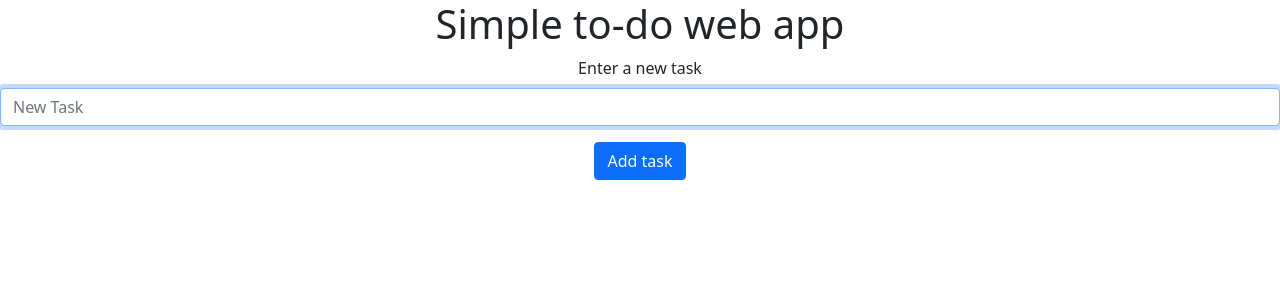
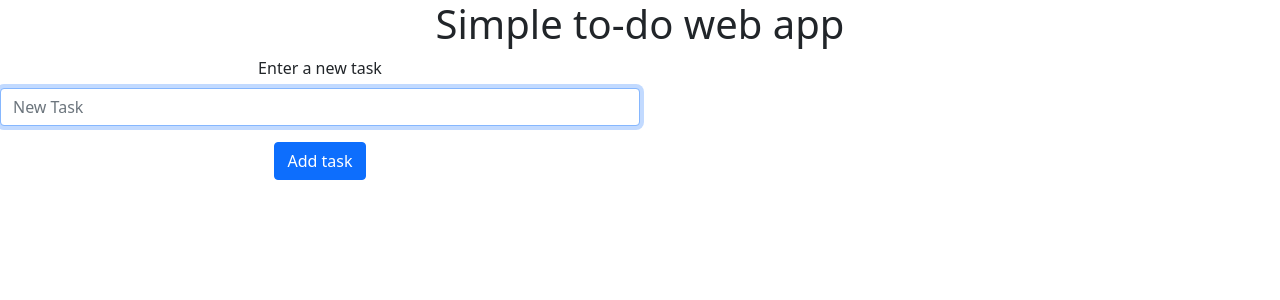
Before and after one commit to Jacks113/todo-app, a React (Create React App) app: page / in a window 1280 px wide. Shown: the top 300 px of the page. Built offline with nearby package versions, Linux system fonts and the light colour scheme.

Commit message:
css adjustment, form

```diff
--- a/src/App.css
+++ b/src/App.css
@@ -28,11 +28,6 @@
   color: #61dafb;
 }
 
-@keyframes App-logo-spin {
-  from {
-    transform: rotate(0deg);
-  }
-  to {
-    transform: rotate(360deg);
-  }
+.task-input{
+  width: 50%;
 }
--- a/src/Components/AddTask.js
+++ b/src/Components/AddTask.js
@@ -17,7 +17,7 @@ export default function AddTask(props){
     }
 
     return (
-        <Form onSubmit={sendTask}>
+        <Form className="task-input" onSubmit={sendTask}>
             <Form.Group  className="mb-3" controlId="formBasicPassword">
                 <Form.Label>Enter a new task</Form.Label>
                 <Form.Control type="text" placeholder="New Task" onChange={(e) => setTask(e.target.value)} autoFocus={true} value={task}/>
```
